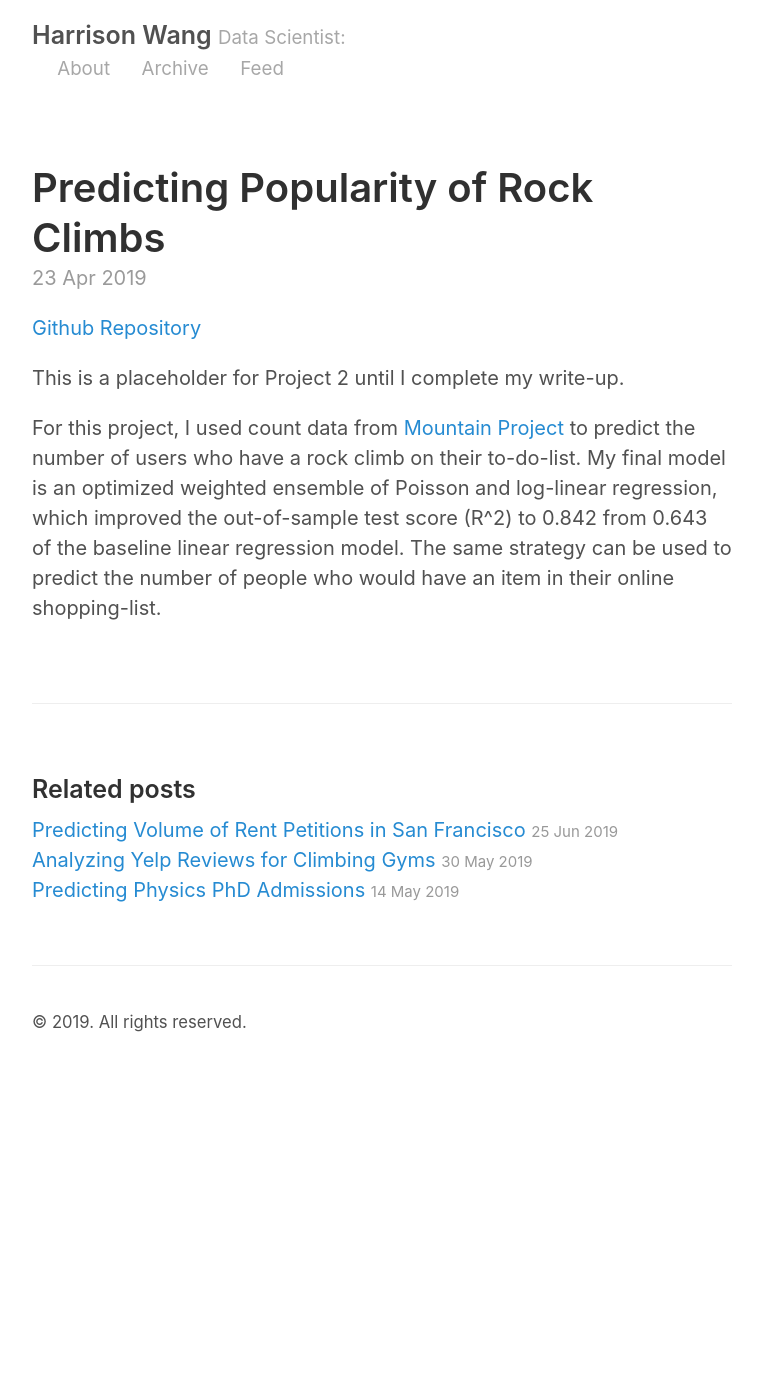
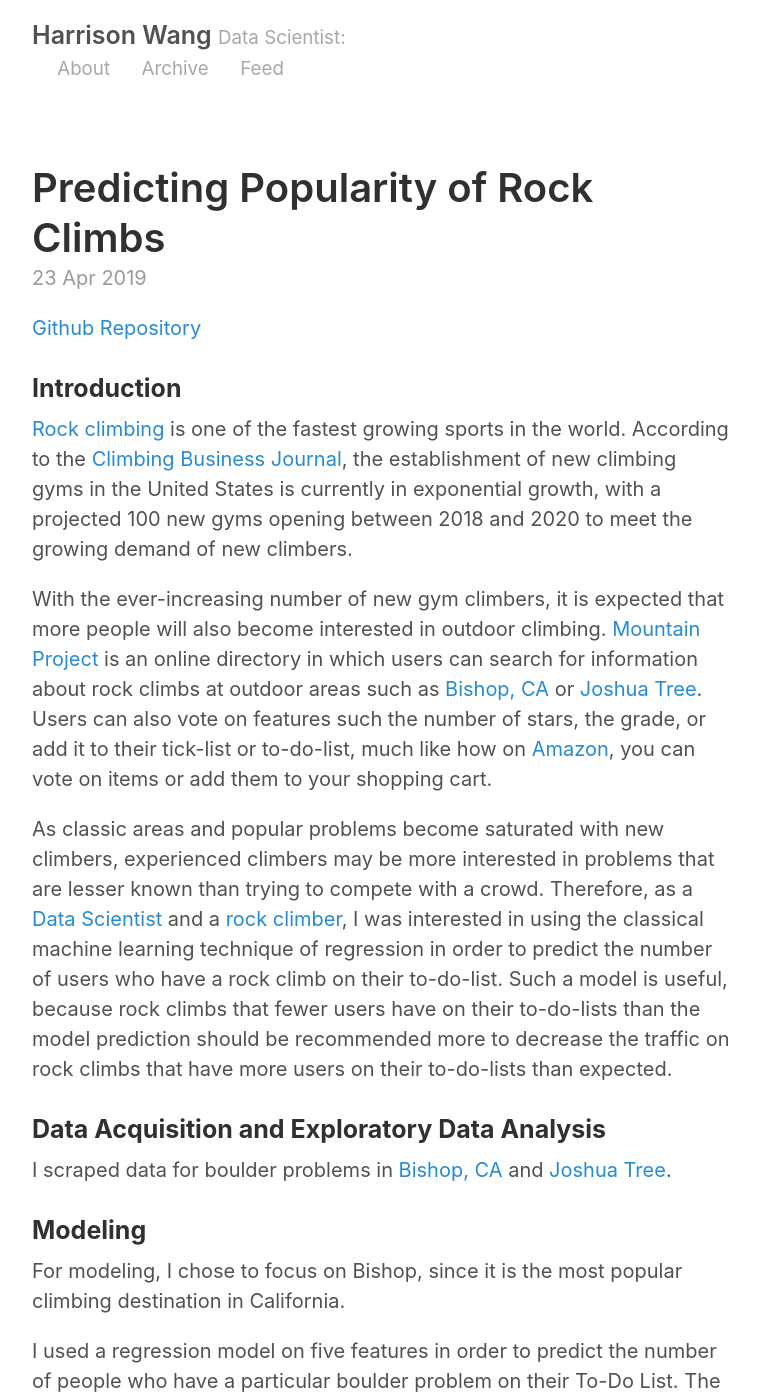
Before and after one commit to harrisonized/harrisonized.github.io, a Jekyll site: the page built from _posts/2019-04-23-predicting-popularity-of-rock-climbs-regression.md, in a window 1280 px wide and 1400 px high. Shown: the whole window, without its empty margins (258-1020 px from the left). Built offline with Jekyll 4.4.1, drawn with Linux system fonts in a browser that asks for light colours; some of the changed text lies outside the part shown.

Commit message:
Updating Project 2 Blog

```diff
--- a/_posts/2019-04-23-predicting-popularity-of-rock-climbs-regression.md
+++ b/_posts/2019-04-23-predicting-popularity-of-rock-climbs-regression.md
@@ -5,6 +5,22 @@
 
 [Github Repository](https://github.com/harrisonized/predicting-popularity-of-rock-climbs-regression)
 
-This is a placeholder for Project 2 until I complete my write-up.
+### **Introduction**
 
-For this project, I used count data from [Mountain Project](https://www.mountainproject.com/) to predict the number of users who have a rock climb on their to-do-list. My final model is an optimized weighted ensemble of Poisson and log-linear regression, which improved the out-of-sample test score (R^2) to 0.842 from 0.643 of the baseline linear regression model. The same strategy can be used to predict the number of people who would have an item in their online shopping-list.
+[Rock climbing](https://en.wikipedia.org/wiki/Rock_climbing) is one of the fastest growing sports in the world. According to the [Climbing Business Journal](https://www.climbingbusinessjournal.com/gyms-and-trends-2018/), the establishment of new climbing gyms in the United States is currently in exponential growth, with a projected 100 new gyms opening between 2018 and 2020 to meet the growing demand of new climbers.
+
+With the ever-increasing number of new gym climbers, it is expected that more people will also become interested in outdoor climbing. [Mountain Project](https://www.mountainproject.com/) is an online directory in which users can search for information about rock climbs at outdoor areas such as [Bishop, CA](https://www.mountainproject.com/area/106064825/bishop-area) or [Joshua Tree](https://www.mountainproject.com/area/105720495/joshua-tree-national-park). Users can also vote on features such the number of stars, the grade, or add it to their tick-list or to-do-list, much like how on [Amazon](https://www.amazon.com/), you can vote on items or add them to your shopping cart.
+
+As classic areas and popular problems become saturated with new climbers, experienced climbers may be more interested in problems that are lesser known than trying to compete with a crowd. Therefore, as a [Data Scientist](https://www.linkedin.com/in/harrisonized) and a [rock climber](https://www.instagram.com/harrisonized/?hl=en), I was interested in using the classical machine learning technique of regression in order to predict the number of users who have a rock climb on their to-do-list. Such a model is useful, because rock climbs that fewer users have on their to-do-lists than the model prediction should be recommended more to decrease the traffic on rock climbs that have more users on their to-do-lists than expected.
+
+### **Data Acquisition and Exploratory Data Analysis**
+
+I scraped data for boulder problems in [Bishop, CA](https://www.mountainproject.com/area/106064825/bishop-area) and [Joshua Tree](https://www.mountainproject.com/area/105720495/joshua-tree-national-park).
+
+### **Modeling**
+
+For modeling, I chose to focus on Bishop, since it is the most popular climbing destination in California.
+
+I used a regression model on five features in order to predict the number of people who have a particular boulder problem on their To-Do List. The five features I used are: 1. StarRatings (number of star votes), 2. Ticks (number of completions), 3. Average Stars, 4. Length, and 5. Grade. Note that StarRatings and Ticks are highly collinear, but removing one or the other significantly reduces the model's accuracy.
+
+My final model is an optimized weighted ensemble of Poisson and log-linear regression, which improved the out-of-sample test score (R^2) to 0.842 from 0.643 of the baseline linear regression model
```
